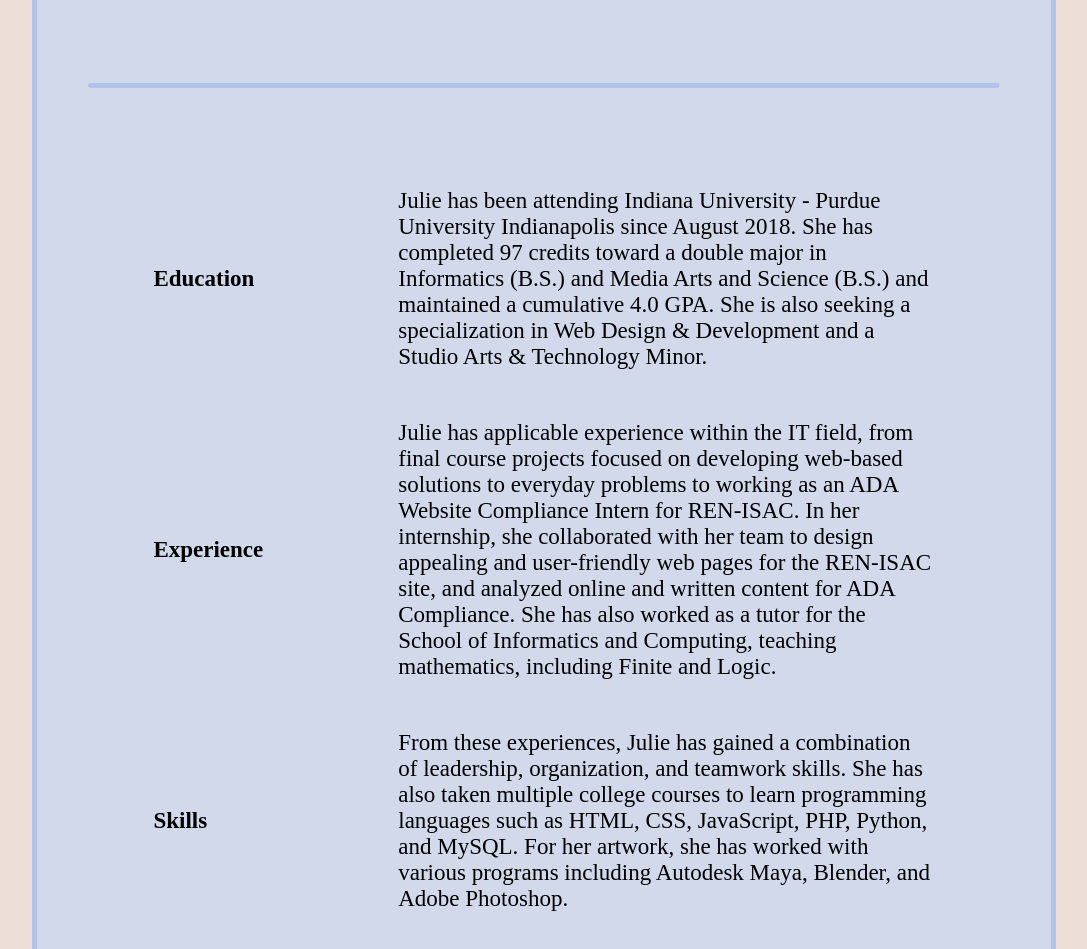
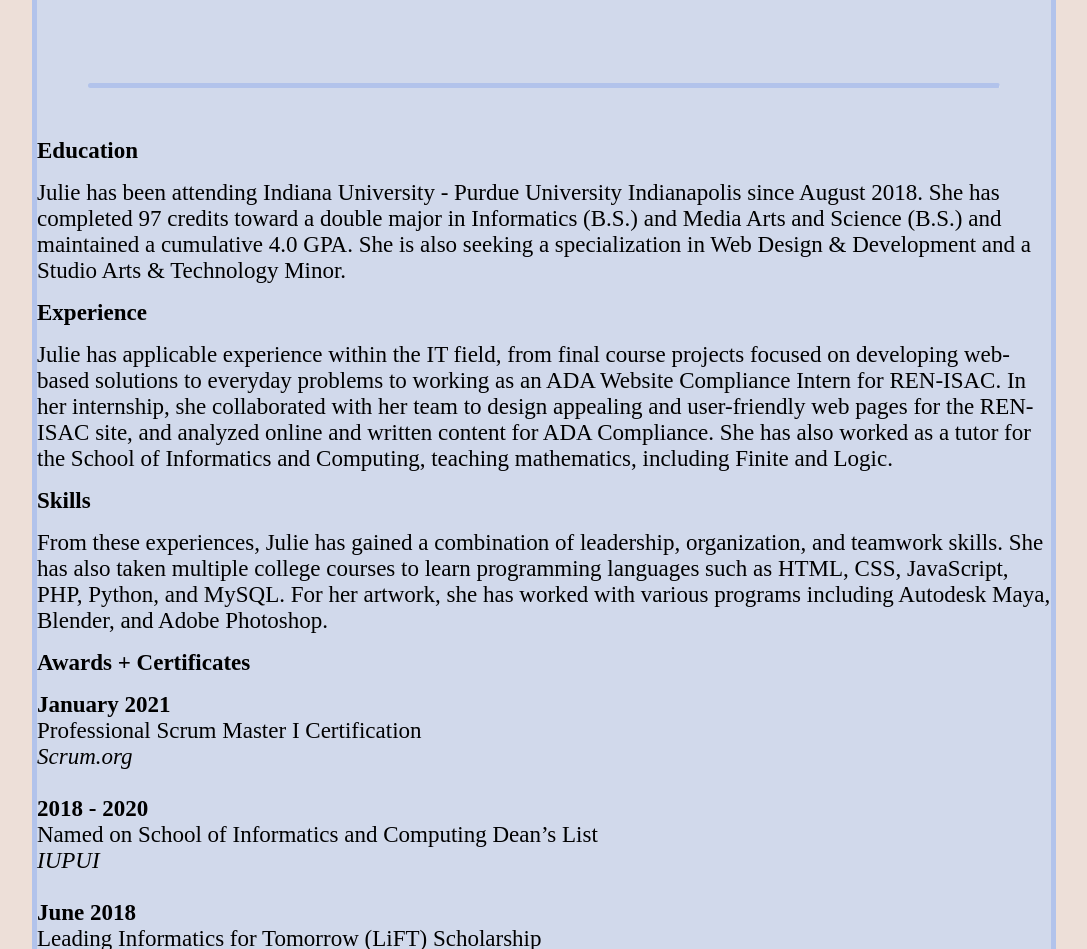
Before and after one commit to jtadrous/my-portfolio, a plain HTML site: page pages/bio.html in a window 1280 px wide. Shown: the part 1060-2009 px from the top of the page, without its empty margins (96-1183 px from the left). Drawn offline with Linux system fonts and the light colour scheme.

Commit message:
reorganized bio section

```diff
--- a/pages/bio.html
+++ b/pages/bio.html
@@ -44,23 +44,22 @@
             </div>
         </div>
         <hr>
-        <div class="details">
-            <table>
-                <tr>
-                    <th>Education</th>
-                    <td>Julie has been attending Indiana University - Purdue University Indianapolis since August 2018. She has completed 97 credits toward a double major in Informatics (B.S.) and Media Arts and Science (B.S.) and maintained a cumulative 4.0 GPA. She is also seeking a specialization in Web Design & Development and a Studio Arts & Technology Minor.</td>
-                </tr>
-                <tr>
-                    <th>Experience</th>
-                    <td>Julie has applicable experience within the IT field, from final course projects focused on developing web-based solutions to everyday problems to working as an ADA Website Compliance Intern for REN-ISAC. In her internship, she collaborated with her team to design appealing and user-friendly web pages for the REN-ISAC site, and analyzed online and written content for ADA Compliance. She has also worked as a tutor for the School of Informatics and Computing, teaching mathematics, including Finite and Logic.</td>
-                </tr>
-                <tr>
-                    <th>Skills</th>
-                    <td>From these experiences, Julie has gained a combination of leadership, organization, and teamwork skills. She has also taken multiple college courses to learn programming languages such as HTML, CSS, JavaScript, PHP, Python, and MySQL. For her artwork, she has worked with various programs including Autodesk Maya, Blender, and Adobe Photoshop.</td>
-                </tr>
-                <tr>
-                    <th>Awards + Certificates</th>
-                    <td>
+        <div class="bottom">
+                <div class="level">
+                    <h4>Education</h4>
+                    <p>Julie has been attending Indiana University - Purdue University Indianapolis since August 2018. She has completed 97 credits toward a double major in Informatics (B.S.) and Media Arts and Science (B.S.) and maintained a cumulative 4.0 GPA. She is also seeking a specialization in Web Design & Development and a Studio Arts & Technology Minor.</p>
+                </div>
+                <div class="level">
+                    <h4>Experience</h4>
+                    <p>Julie has applicable experience within the IT field, from final course projects focused on developing web-based solutions to everyday problems to working as an ADA Website Compliance Intern for REN-ISAC. In her internship, she collaborated with her team to design appealing and user-friendly web pages for the REN-ISAC site, and analyzed online and written content for ADA Compliance. She has also worked as a tutor for the School of Informatics and Computing, teaching mathematics, including Finite and Logic.</p>
+                </div>
+                <div class="level">
+                    <h4>Skills</h4>
+                    <p>From these experiences, Julie has gained a combination of leadership, organization, and teamwork skills. She has also taken multiple college courses to learn programming languages such as HTML, CSS, JavaScript, PHP, Python, and MySQL. For her artwork, she has worked with various programs including Autodesk Maya, Blender, and Adobe Photoshop.</p>
+                </div>
+                <div class="level">
+                    <h4>Awards + Certificates</h4>
+                    <div>
                         <b>January 2021</b>
                         <br/>
                         Professional Scrum Master I Certification
@@ -83,8 +82,8 @@
                         Aspirations in Computing 2018 Regional Indiana Affiliate Award
                         <br/>
                         <em>NCWIT</em></br>
-                </tr>
-            </table>
+                    </div>
+                </div>
             <br/><br/>
         </div>
     </section>
```
